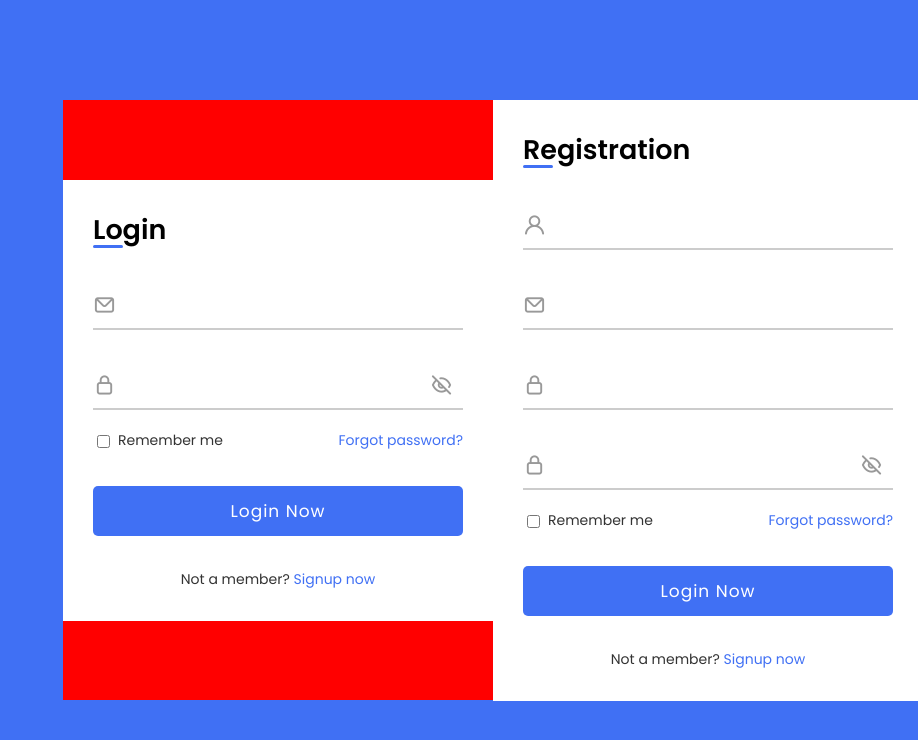
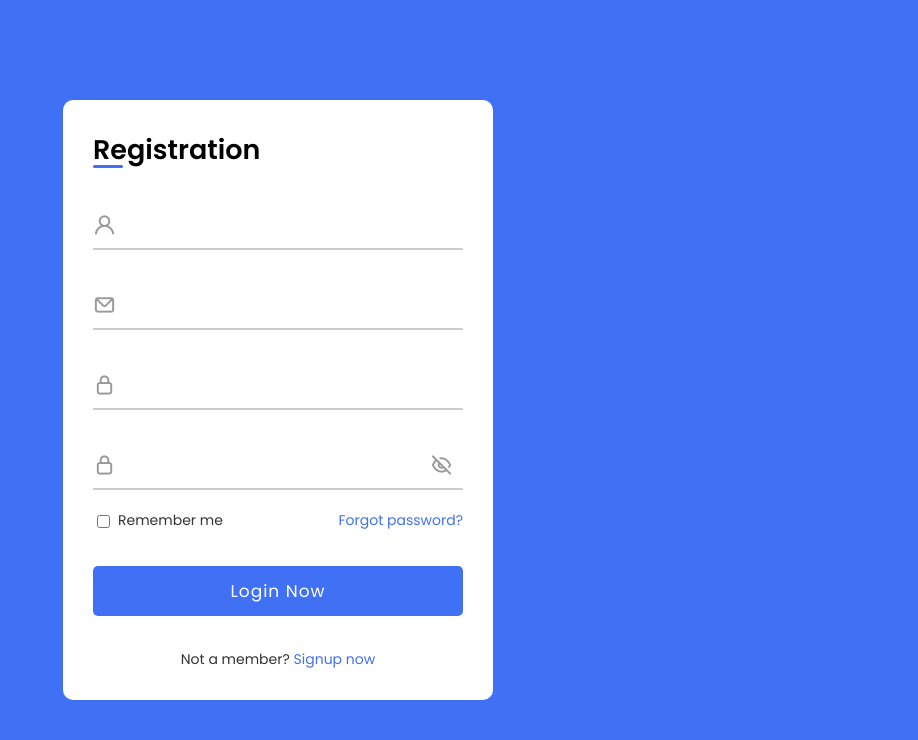
Before and after one commit to xemmefxMFx/testPractice, a plain HTML site: page testForm/respoLogin_andRegistrationform/index.html in a window 1280 px wide. Both pictures are taken after a click on the link "Signup now". Shown: the whole page, without its empty margins (362-1280 px from the left). Drawn offline with nearby package versions, Linux system fonts and the light colour scheme.

Commit message:
Add transition from Login to Registration form

```diff
--- a/testForm/respoLogin_andRegistrationform/index.html
+++ b/testForm/respoLogin_andRegistrationform/index.html
@@ -50,7 +50,7 @@
             </div>
 
             <!-- Registration form start -->
-            <div class="form login">
+            <div class="form signup">
                 <span class="title">Registration</span>
                 <form action="#">
                     <div class="input-field">
--- a/testForm/respoLogin_andRegistrationform/styles.css
+++ b/testForm/respoLogin_andRegistrationform/styles.css
@@ -27,25 +27,43 @@ body {
     background: #fff;
     box-shadow: 0 5px 10px rgba(0 0 0 0.1);
     border-radius: 10px;
+    overflow: hidden;
 }
 
 .container .forms {
     width: 200%;
-    background-color: red;
+    /* background-color: red; */
     display: flex;
     align-items: center;
     height: 440px;
     transition: height 0.2s ease;
 }
 
+.container.active .forms {
+    height: 600px;
+}
+
 .container .form {
     padding: 30px;
     width: 50%;
     background-color: #fff;
+    transition: margin-left 0.2s ease;
 }
 
-.container.active .forms {
-    height: 600px;
+.container.active .login {
+    margin-left: -50%;
+    opacity: 0;
+    transition: margin-left 0.2s ease, opacity 0.15s ease;
+}
+
+.container .signup {
+    opacity: 0;
+    transition: opacity 0.09s ease;
+}
+
+.container.active .signup {
+    opacity: 1;
+    transition: opacity 0.2s ease;
 }
 
 .container .form .title {
```
